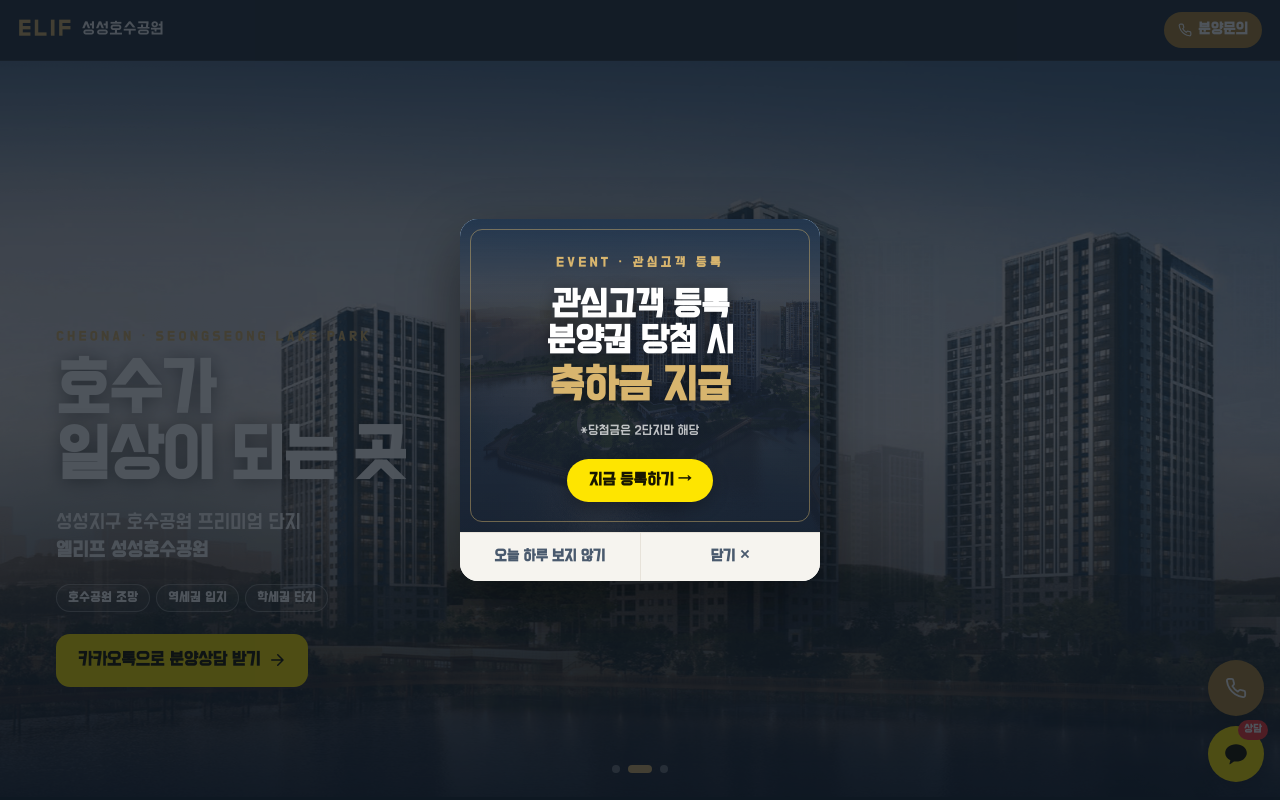
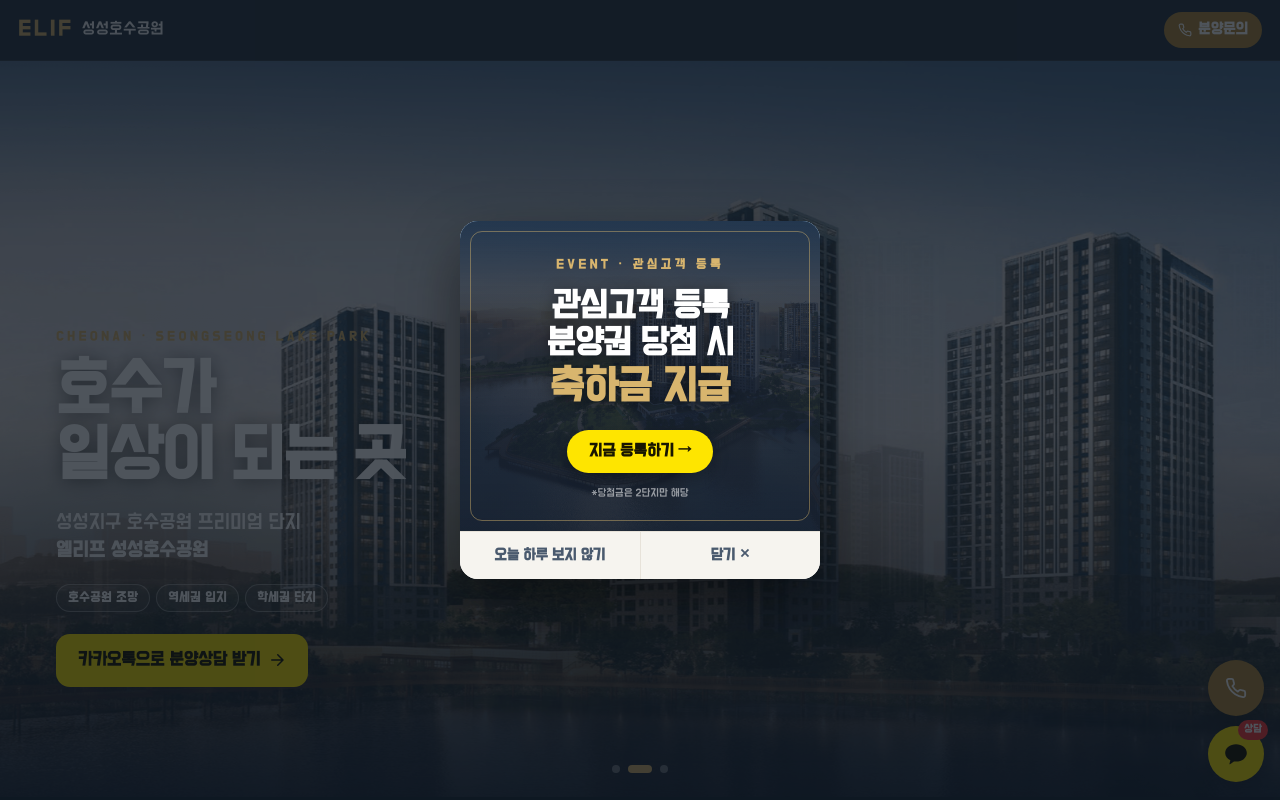
Before and after one commit to etfsurfer-glitch/businsa, a plain HTML site: page index.html in a window 1280 px wide. Shown: the top 800 px of the page. Drawn offline with Linux system fonts and the light colour scheme.

Commit message:
Move popup disclaimer below CTA and shrink to fine-print size
Co-Authored-By: Claude Opus 4.7 (1M context) <noreply@anthropic.com>

```diff
--- a/index.html
+++ b/index.html
@@ -26,8 +26,8 @@
         <span>분양권 당첨 시</span>
         <span class="popup-accent">축하금 지급</span>
       </h3>
+      <span class="popup-cta">지금 등록하기 →</span>
       <p class="popup-note">*당첨금은 2단지만 해당</p>
-      <span class="popup-cta">지금 등록하기 →</span>
     </a>
     <div class="popup-foot">
       <button type="button" class="popup-hide" id="popupHideToday">오늘 하루 보지 않기</button>
--- a/styles.css
+++ b/styles.css
@@ -559,13 +559,6 @@ button { font: inherit; border: 0; background: none; cursor: pointer; color: inh
   font-size: 36px;
   margin-top: 4px;
 }
-.popup-note {
-  margin-top: 14px;
-  font-size: 11px;
-  font-weight: 400;
-  color: rgba(255, 255, 255, 0.72);
-  letter-spacing: 0.02em;
-}
 .popup-cta {
   display: inline-block;
   margin-top: 20px;
@@ -576,6 +569,13 @@ button { font: inherit; border: 0; background: none; cursor: pointer; color: inh
   font-size: 14px;
   border-radius: 999px;
   box-shadow: 0 6px 16px rgba(0, 0, 0, 0.25);
+}
+.popup-note {
+  margin-top: 14px;
+  font-size: 9px;
+  font-weight: 400;
+  color: rgba(255, 255, 255, 0.55);
+  letter-spacing: 0.02em;
 }
 .popup-foot {
   display: flex;
```
